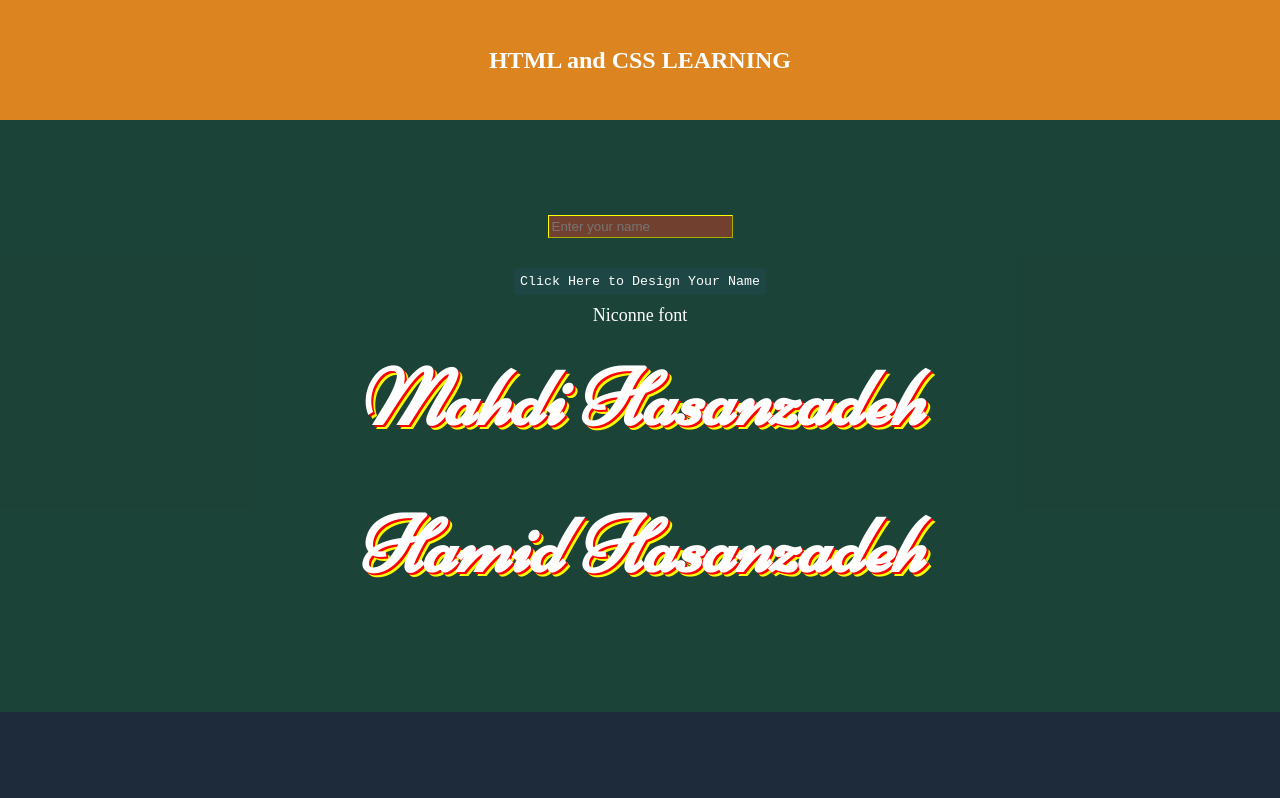
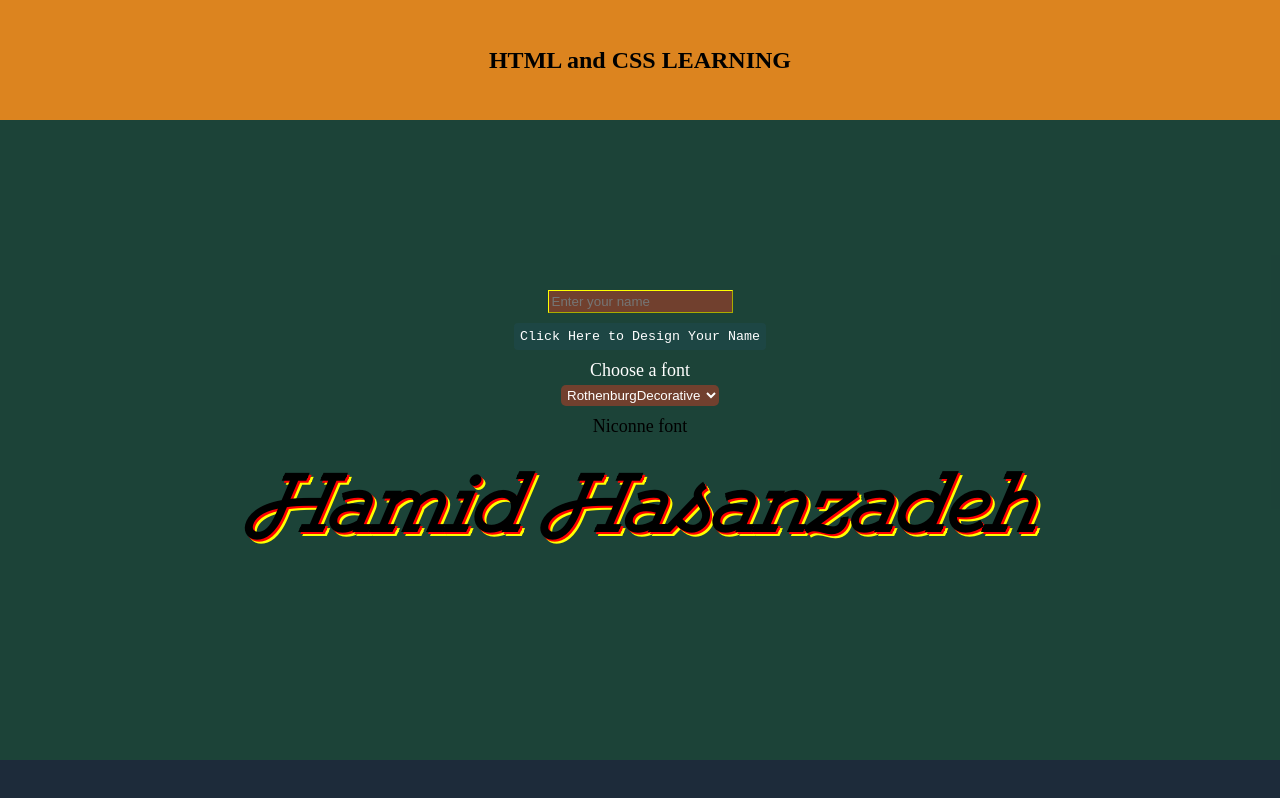
Before and after one commit to Mahdi-Hasanzadeh/demo.repo, a plain HTML site: page index.html in a window 1280 px wide. Drawn offline with Linux system fonts and the light colour scheme; a web font is replaced by a local one.

Commit message:
new Fonts added

```diff
--- a/index.html
+++ b/index.html
@@ -15,12 +15,30 @@
         <h2>HTML and CSS LEARNING</h2>
     </div>
     <div class="content">
-        <input type="text" name="name" id="name"
-        placeholder="Enter your name" maxlength="16">
-        <input   type="button" value="Click Here to Design Your Name"
-        class="button" onclick="designedName()" >
-        <label  for="">Niconne font</label>
-        <h3>Mahdi Hasanzadeh</h3>
+        <input type="text" name="name" id="name" placeholder="Enter your name" maxlength="16">
+        <input type="button" value="Click Here to Design Your Name" class="button" onclick="designedName()">
+        <label id="Lfont" for="">Choose a font</label>
+        <select name="" id="fontSelection">
+            <option value="">RothenburgDecorative</option>
+            <option value="">HangedLetters</option>
+            <option value="">GistLight</option>
+            <option value="">Drift</option>
+            <option value="">Blacker</option>
+            <option value="">AligotDeMirabelle</option>
+            <option value="">NiconneRegular</option>
+        </select>
+        <!-- <input list="Fonts" placeholder="Choose Fonts">
+        <datalist id="Fonts">
+            <option value="RothenburgDecorative">
+            <option value="HangedLetters">
+            <option value="GistLight">
+            <option value="Drift">
+            <option value="Blacker">
+            <option value="AligotDeMirabelle">
+            <option value="NiconneRegular">
+        </datalist> -->
+        <label for="">Niconne font</label>
+        <!-- <h3>Mahdi Hasanzadeh</h3> -->
         <h3 id="example">Hamid Hasanzadeh</h3>
 
     </div>
@@ -32,4 +50,5 @@
     </div>
 </body>
 <script src="javascript.js"></script>
+
 </html>
--- a/style.css
+++ b/style.css
@@ -2,6 +2,30 @@
     padding:0;
     margin: 0;
     box-sizing: border-box;
+}
+@font-face{
+    font-family: "RothenburgDecorative";
+    src: url('fonts/RothenburgDecorative.ttf');
+}
+@font-face{
+    font-family: "HangedLetters";
+    src: url('fonts/HangedLetters.ttf');
+}
+@font-face{
+    font-family: "GistLight";
+    src: url('fonts/GistLight.otf');
+}
+@font-face{
+    font-family: "Drift";
+    src: url('fonts/Drift.ttf');
+}
+@font-face{
+    font-family: "Blacker";
+    src: url('fonts/Blacker.ttf');
+}
+@font-face{
+    font-family: "AligotDeMirabelle";
+    src: url('fonts/Aligot de Mirabelle.ttf');
 }
 @font-face{
     font-family: "NiconneRegular";
@@ -9,7 +33,7 @@
 }
 body{
     background-color: #1d2b3a;
-    color:white;
+    color:#000000;
 }
 /* .top{
     text-shadow: 1px 1px red;
@@ -69,8 +93,35 @@ h3:hover{
     background-color:rgba(223, 133, 31, 0.99);
     align-items: center;
 }
+#name{
+    margin-top: 2px;
+    padding: 3px;
+    border: 1px outset yellow;
+    background-color:rgba(224, 62, 34, 0.43);
+    color: white;
+}
+.button{
+    font-family: monospace;
+    color: white;
+    margin-top:10px;
+    border-style: none;
+    border-radius: 4px;
+    padding: 6px;
+    background-color: rgba(50, 99, 190, 0.09);
+}
+#Lfont{
+    color: white;
+    margin-bottom:4px;
+}
+#fontSelection{
+    border-radius: 5px;
+    border-style: none;
+    padding: 2px;
+    background-color:rgba(224, 62, 34, 0.43);
+    color: white;
+}
 .content{
-    height: 74vh;
+    height: 80vh;
     display: flex;
     justify-content: center;
     align-items: center;
@@ -78,33 +129,19 @@ h3:hover{
     flex-direction: column;
 }
 h3{
-    font-family:NiconneRegular;
+    font-family:GistLight;
     margin:25px;
     font-style: italic;
-    font-size: 10vh;
+    font-size: 9vh;
     text-shadow: 2px 2px red, 4px 4px  yellow;
 }
-.button{
-    font-family: monospace;
-    color: white;
-    margin-top:30px;
-    border-style: none;
-    border-radius: 4px;
-    padding: 6px;
-    background-color: rgba(50, 99, 190, 0.09);
-}
+
 .button:hover{
     letter-spacing: 4px;
     background-color:#0F4D94;
     transition-delay: 0.2s;
 }
-#name{
-    margin-top: 2px;
-    padding: 3px;
-    border: 1px outset yellow;
-    background-color:rgba(224, 62, 34, 0.43);
-    color: white;
-}
+
 #name:hover{
     background-color: #13E29A;
     letter-spacing: 1px;
@@ -116,3 +153,16 @@ label{
     font-size: 18px;
     margin-top: 10px;
 }
+#fontSelection:hover{
+    letter-spacing: 1px;
+}
+h3:hover{
+ color: aqua;
+}
+#fontSelection:hover{
+    background-color: #13E29A;
+    letter-spacing: 1px;
+    padding: 5px;
+    box-shadow: 0 0 10px orange, 0 0 40px green
+    , 2px 2px 60px red;
+}
```
Also changed, not shown: fonts/Aligot de Mirabelle.ttf (added), fonts/Blacker.ttf (added), fonts/Drift.ttf (added), fonts/GistLight.otf (added), fonts/HangedLetters.ttf (added), fonts/RothenburgDecorative.ttf (added), fonts/TH3MACHINE.ttf (added).
